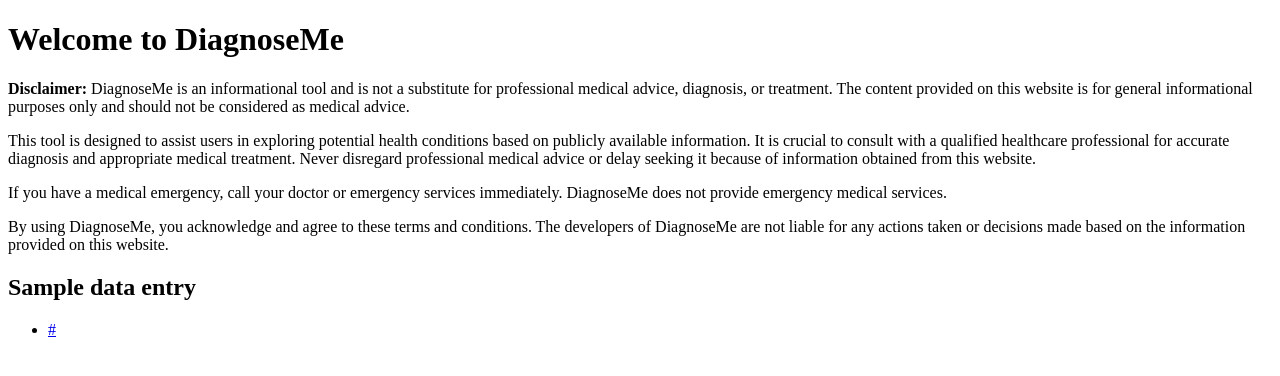
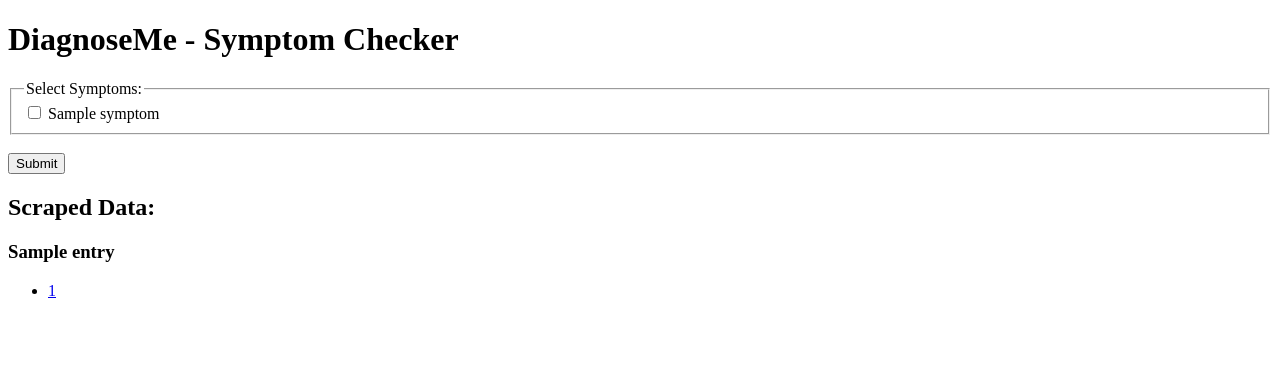
Before and after one commit to ksu-hmi/DiagnoseMe, a Flask app: template templates/index.html in a window 1280 px wide. Shown: the top 376 px of the page. Run offline with Flask 3, Linux system fonts and the light colour scheme; the template is opened without the code that fills it: most values are stand-ins (such as "Sample title", 1, 10 or a date in 2020).

Commit message:
Updates: added interactive choices for user

```diff
--- a/app.py
+++ b/app.py
@@ -1,4 +1,4 @@
-from flask import Flask, render_template
+from flask import Flask, render_template, request
 import requests
 from bs4 import BeautifulSoup
 
@@ -11,29 +11,49 @@
     response = requests.get(url)
     if response.status_code == 200:
         soup = BeautifulSoup(response.text, 'html.parser')
-        title = soup.title.string
-        links = soup.find_all('a')
-        return {'title': title, 'links': [(link.text, link.get('href')) for link in links]}
+        # Assuming diseases are listed in hyperlinks under the "Directory: Guidance on prevention and control" section
+        disease_links = soup.select('div#content div.main-content a')
+        diseases = [link.get_text() for link in disease_links]
+        return {'diseases': diseases}
     else:
         return None
 
+# Sample list of symptoms
+sample_symptoms = [
+    'fever',
+    'cough',
+    'headache',
+    # Add more symptoms as needed
+]
+
+# Base URL for scraping
+base_url = "https://www.ecdc.europa.eu/en/all-topics"
+
 # Routes
-@app.route('/')
+@app.route('/', methods=['GET', 'POST'])
 def index():
-    # Define the URLs to scrape
-    urls = [
-        "https://www.ecdc.europa.eu/en/all-topics",
-        "https://www.nhsinform.scot/illnesses-and-conditions/a-to-z/",
-    ]
+    if request.method == 'POST':
+        selected_symptoms = request.form.getlist('symptoms')
+        # Define the URLs to scrape
+        urls = [base_url]
 
-    # Scrape data from the URLs
-    scraped_data = []
-    for url in urls:
-        data = scrape_website(url)
-        if data:
-            scraped_data.append(data)
+        # Scrape data from the URLs
+        scraped_data = []
+        for url in urls:
+            data = scrape_website(url)
+            if data:
+                scraped_data.append(data)
 
-    return render_template('index.html', data=scraped_data)
+        # Filter diseases based on selected symptoms (dummy logic)
+        filtered_diseases = []
+        for disease in scraped_data[0].get('diseases', []):
+            # Check if all selected symptoms are present in the disease name
+            if all(symptom.lower() in disease.lower() for symptom in selected_symptoms):
+                filtered_diseases.append(disease)
+
+        return render_template('index.html', data=filtered_diseases, symptoms=sample_symptoms)
+
+    return render_template('index.html', data=None, symptoms=sample_symptoms)
 
 if __name__ == '__main__':
     app.run(debug=True)
--- a/templates/index.html
+++ b/templates/index.html
@@ -6,25 +6,34 @@
     <title>DiagnoseMe</title>
 </head>
 <body>
-    <h1>Welcome to DiagnoseMe</h1>
+    <h1>DiagnoseMe - Symptom Checker</h1>
 
-    <div id="disclaimer">
-        <p><strong>Disclaimer:</strong> DiagnoseMe is an informational tool and is not a substitute for professional medical advice, diagnosis, or treatment. The content provided on this website is for general informational purposes only and should not be considered as medical advice.</p>
+    <form method="post" action="/">
+        <fieldset>
+            <legend>Select Symptoms:</legend>
+            {% for symptom in symptoms %}
+                <label>
+                    <input type="checkbox" name="symptoms" value="{{ symptom }}">
+                    {{ symptom }}
+                </label><br>
+            {% endfor %}
+        </fieldset>
 
-        <p>This tool is designed to assist users in exploring potential health conditions based on publicly available information. It is crucial to consult with a qualified healthcare professional for accurate diagnosis and appropriate medical treatment. Never disregard professional medical advice or delay seeking it because of information obtained from this website.</p>
+        <br>
 
-        <p>If you have a medical emergency, call your doctor or emergency services immediately. DiagnoseMe does not provide emergency medical services.</p>
+        <input type="submit" value="Submit">
+    </form>
 
-        <p>By using DiagnoseMe, you acknowledge and agree to these terms and conditions. The developers of DiagnoseMe are not liable for any actions taken or decisions made based on the information provided on this website.</p>
-    </div>
-
-    {% for data_entry in data %}
-        <h2>{{ data_entry['title'] }}</h2>
-        <ul>
-            {% for link_text, link_url in data_entry['links'] %}
-                <li><a href="{{ link_url }}" target="_blank">{{ link_text }}</a></li>
-            {% endfor %}
-        </ul>
-    {% endfor %}
+    {% if data %}
+        <h2>Scraped Data:</h2>
+        {% for entry in data %}
+            <h3>{{ entry['title'] }}</h3>
+            <ul>
+                {% for link in entry['links'] %}
+                    <li><a href="{{ link[1] }}" target="_blank">{{ link[0] }}</a></li>
+                {% endfor %}
+            </ul>
+        {% endfor %}
+    {% endif %}
 </body>
 </html>
```
